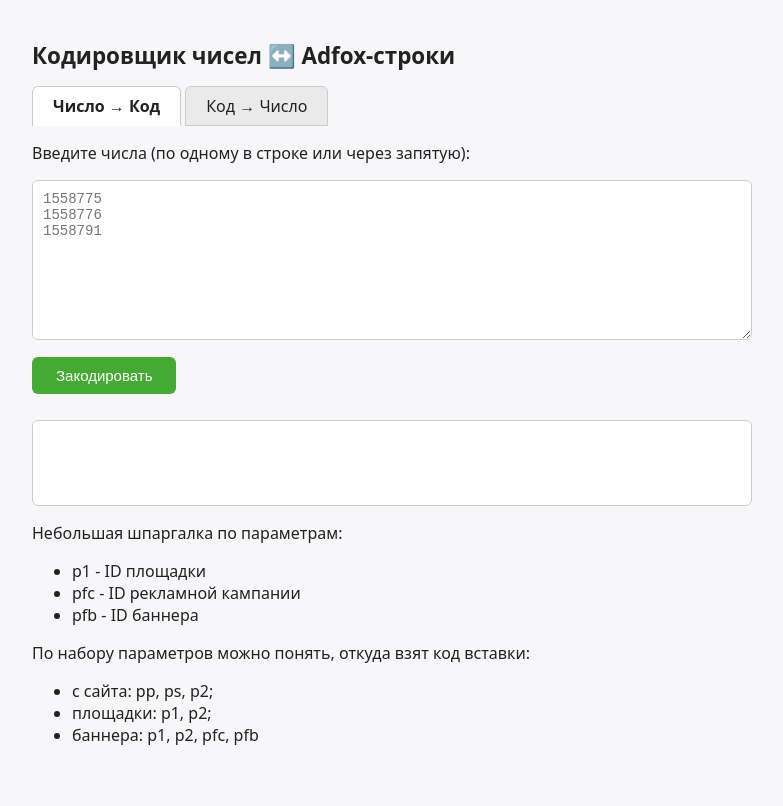
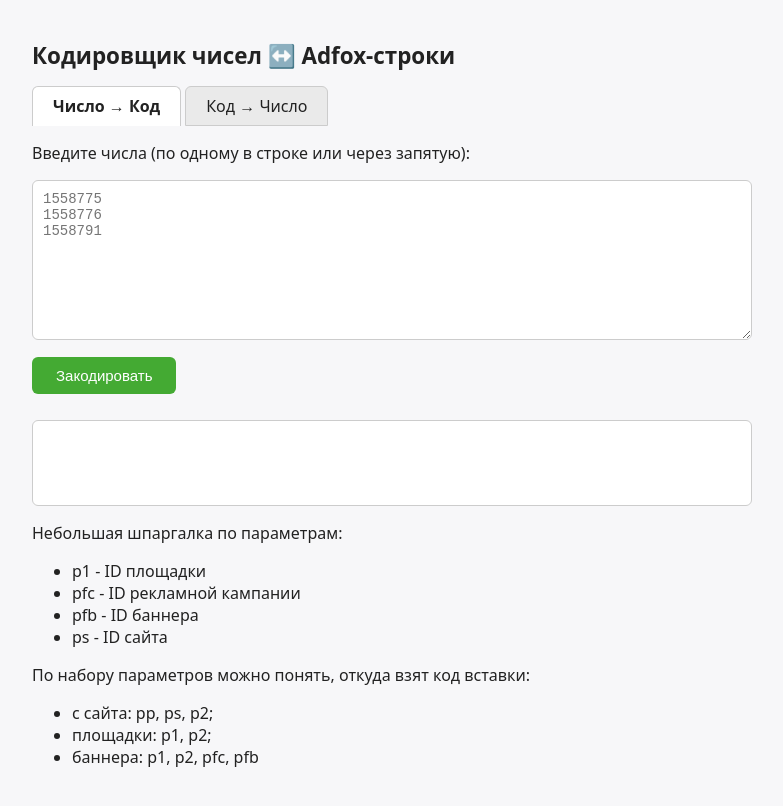
Before and after one commit to yankovsky1997-commits/adfox-test-page, a plain HTML site: page encoder.html in a window 1280 px wide. Shown: the whole page, without its empty margins (248-1031 px from the left). Drawn offline with Linux system fonts and the light colour scheme.

Commit message:
+ айдишка сайта

```diff
--- a/encoder.html
+++ b/encoder.html
@@ -60,6 +60,7 @@
                   <li>p1 - ID площадки</li>
                   <li>pfc - ID рекламной кампании</li>
                   <li>pfb - ID баннера</li>
+                  <li>ps - ID сайта</li>
                   </ul>
             </p>
             <p>
```
